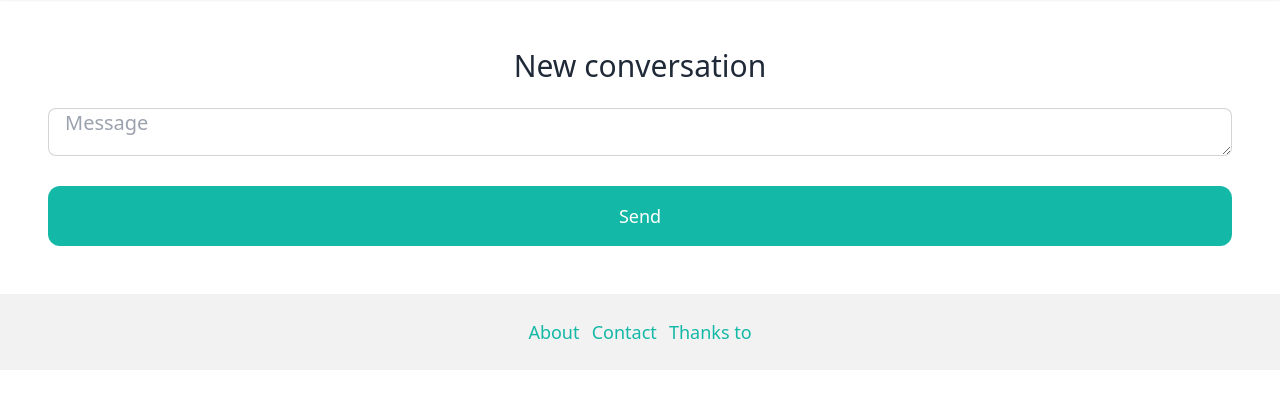
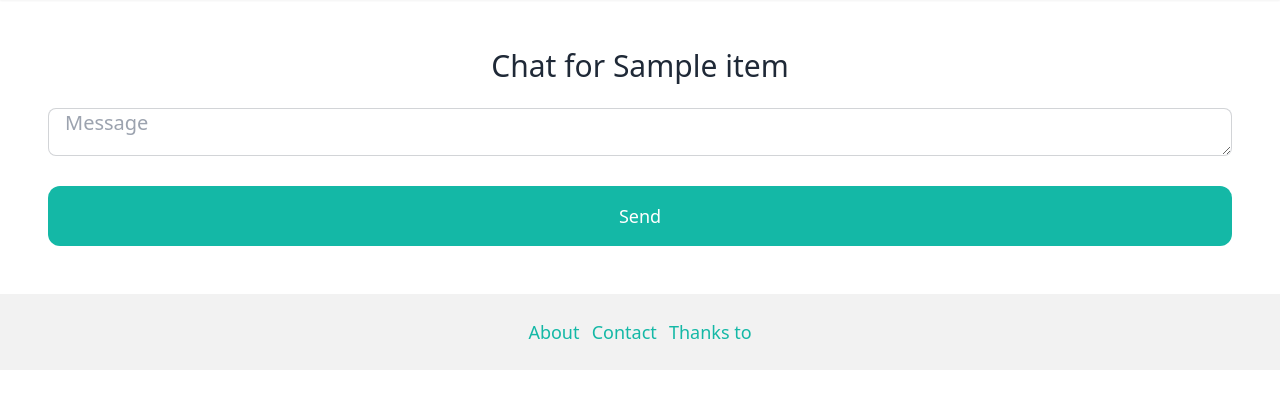
Before and after one commit to doteins/djangommerce, a Django app: template chat/templates/new.html in a window 1280 px wide. Shown: the part 64-473 px from the top of the page. Run offline with Django 4.2, Linux system fonts and the light colour scheme; tables that the repository leaves empty hold one stand-in row (values such as "Sample post"); the template is opened without the code that fills it: values that come from a table or form of the project are taken from there, most other values are stand-ins (such as "Sample title", 1, 10 or a date in 2020); parts of the project's set-up code (start-up, migrations or seed data) failed here and were passed over; some libraries are stand-ins or nearby versions.

Commit message:
Add item name to the new chat view

```diff
--- a/chat/templates/new.html
+++ b/chat/templates/new.html
@@ -6,7 +6,7 @@
 {% endblock %}
 
 {% block content %}
-<h1 class="mb-6 text-3xl text-center">New conversation</h1>
+<h1 class="mb-6 text-3xl text-center">Chat for {{ item.name }}</h1>
 
 <form method="post" action=".">
   {% csrf_token %}
```
